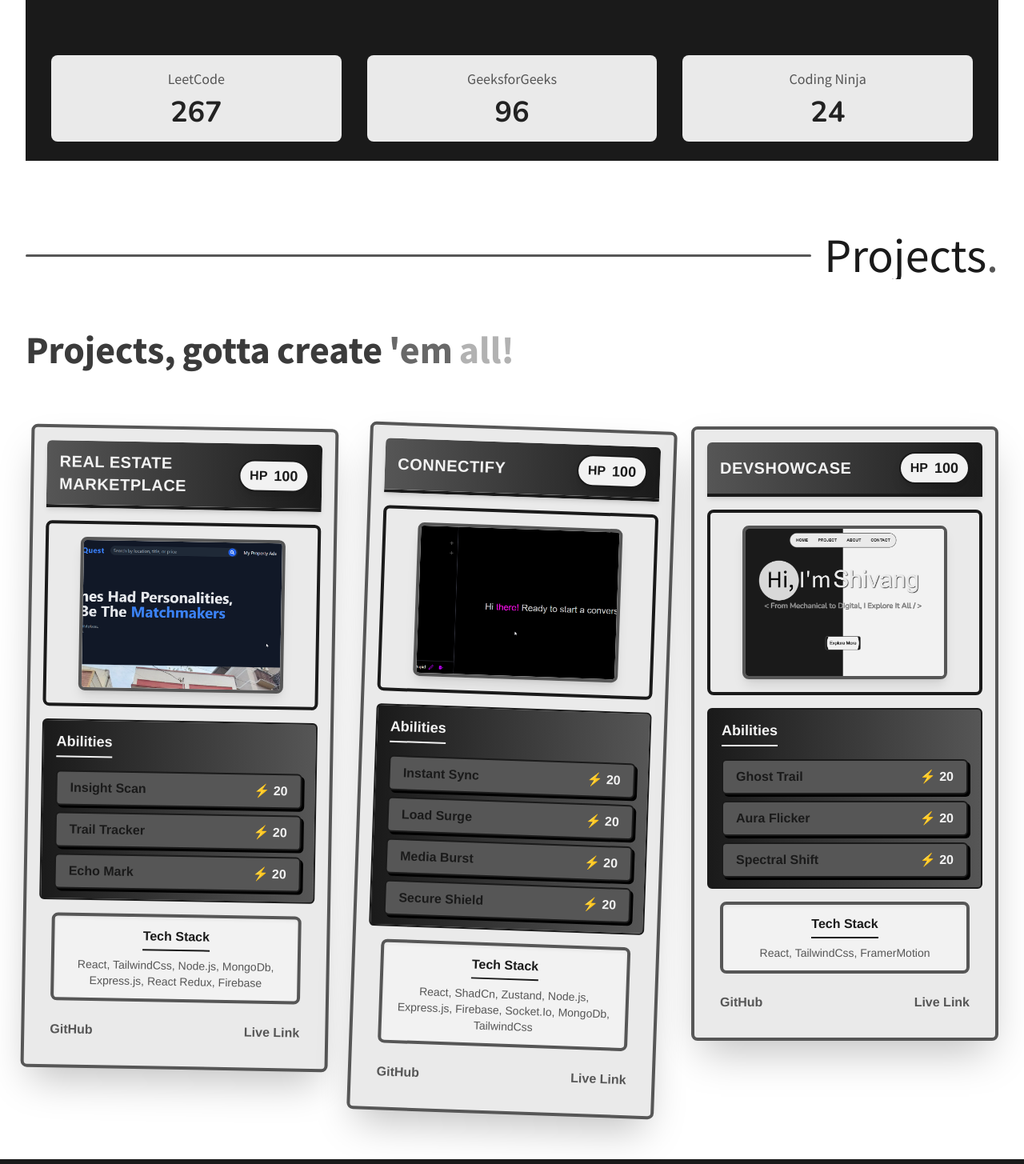
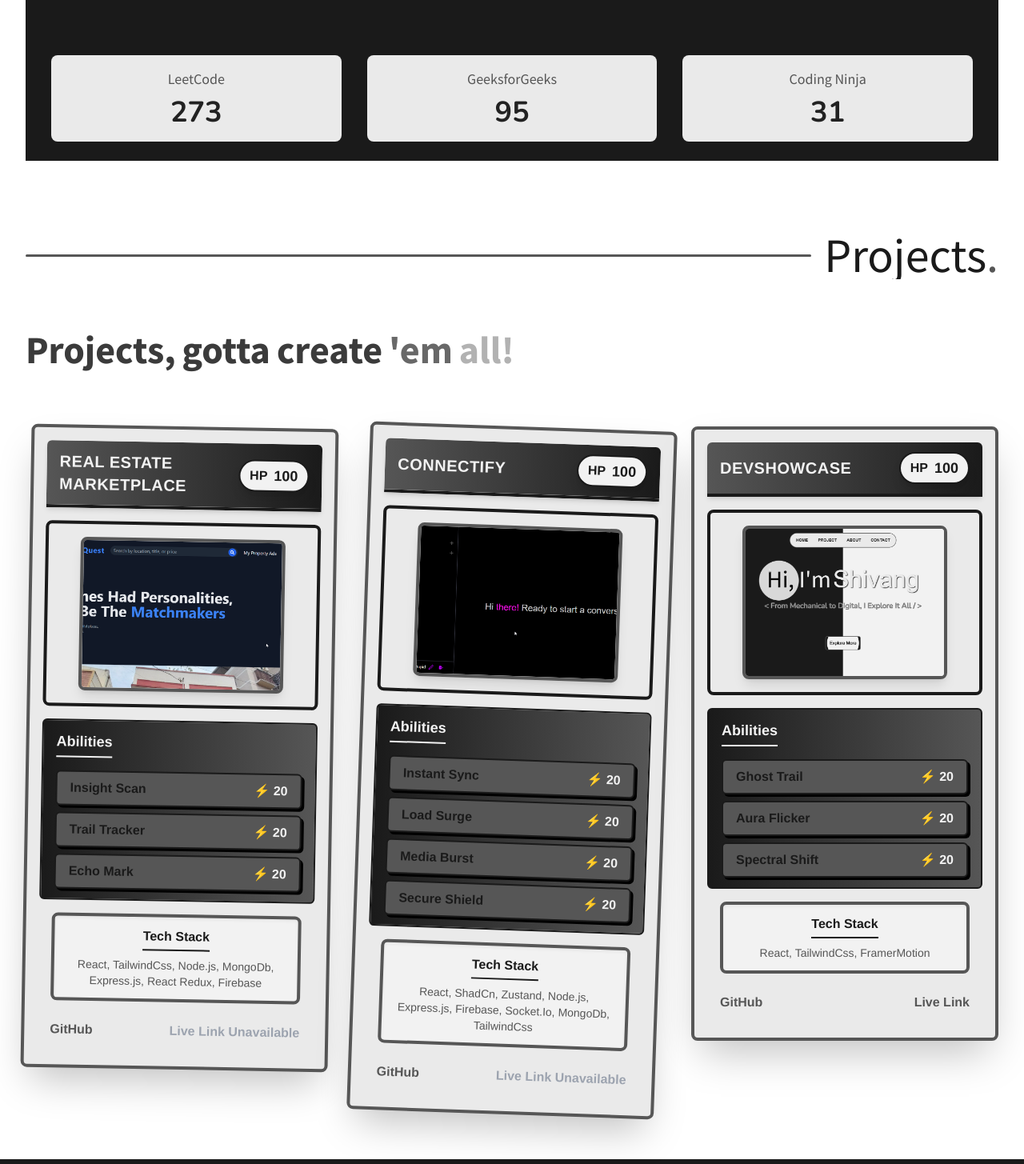
Before and after one commit to shivvang/MyDevPortfolio, a React (Vite) app in the folder Frontend/: page / in a window 1280 px wide. Shown: the part 1395-2850 px from the top of the page at 80% size. Built offline with nearby package versions, Linux system fonts and the light colour scheme.

Commit message:
resume link added,updated stat card, Fallback message for unavailable link

```diff
--- a/Frontend/src/components/FooterContent.jsx
+++ b/Frontend/src/components/FooterContent.jsx
@@ -31,7 +31,7 @@
               🎉 You found the resume in {formatTime(timeTaken)}!
               {/* Add a download link with an icon */}
               <a
-                href="/path-to-resume.pdf" // Replace with the actual path to your resume file
+                href="https://asset.cloudinary.com/do5cnzpgw/44046766b3f26fd65faef6545ba160b6"
                 download="Resume.pdf"
                 className="flex items-center underline text-[#FFD700] hover:text-white"
               >
--- a/Frontend/src/components/ProjectCard.jsx
+++ b/Frontend/src/components/ProjectCard.jsx
@@ -74,6 +74,7 @@
         >
           GitHub
         </a>
+        {LiveLink ? (
   <a
     href={LiveLink}
     className="hover:text-primary transition-transform duration-200 hover:scale-110"
@@ -82,6 +83,9 @@
   >
     Live Link
   </a>
+) : (
+  <span className="text-gray-400">Live Link Unavailable</span>
+)}
       </div>
     </div>
   );
--- a/Frontend/src/components/StatCard.jsx
+++ b/Frontend/src/components/StatCard.jsx
@@ -92,9 +92,9 @@
     <div className="bg-primary text-white flex flex-col justify-center items-center space-y-8 p-6">
       <h2 className="text-4xl font-sans font-bold mb-8">Code Metrics</h2>
       <div className="grid grid-cols-1 sm:grid-cols-2 lg:grid-cols-3 gap-8 w-full max-w-6xl">
-        <StatCard title="LeetCode" endValue={267} duration={2000} />
-        <StatCard title="GeeksforGeeks" endValue={96} duration={2000} />
-        <StatCard title="Coding Ninja" endValue={24} duration={2000} />
+        <StatCard title="LeetCode" endValue={273} duration={2000} />
+        <StatCard title="GeeksforGeeks" endValue={95} duration={2000} />
+        <StatCard title="Coding Ninja" endValue={31} duration={2000} />
       </div>
     </div>
   );
--- a/Frontend/src/sections/Projects.jsx
+++ b/Frontend/src/sections/Projects.jsx
@@ -32,7 +32,6 @@
               "Firebase",
             ]}
             githubLink="https://github.com/shivvang/Real_estate_marketplace"
-            LiveLink="https://github.com/shivvang/Real_estate_marketplace"
           />
         </div>
         <div className="transform hover:scale-105 transition-all duration-300 ease-in-out rotate-2">
@@ -58,7 +57,7 @@
               "TailwindCss",
             ]}
             githubLink="https://github.com/shivvang/chat_app_but_better"
-            LiveLink="https://github.com/shivvang/chat_app_but_better"
+
           />
         </div>
         <div className="transform hover:scale-105 transition-all duration-300 ease-in-out">
@@ -69,7 +68,7 @@
             description="This project is about building an awesome web app with React."
             techStack={["React", "TailwindCss", "FramerMotion"]}
             githubLink="https://github.com/shivvang/MyDevPortfolio"
-            LiveLink="https://github.com/shivvang/MyDevPortfolio"
+            LiveLink="https://my-dev-portfolio-tau.vercel.app/"
           />
         </div>
       </div>
```
Lines whose indentation alone changed are shown as unchanged.
